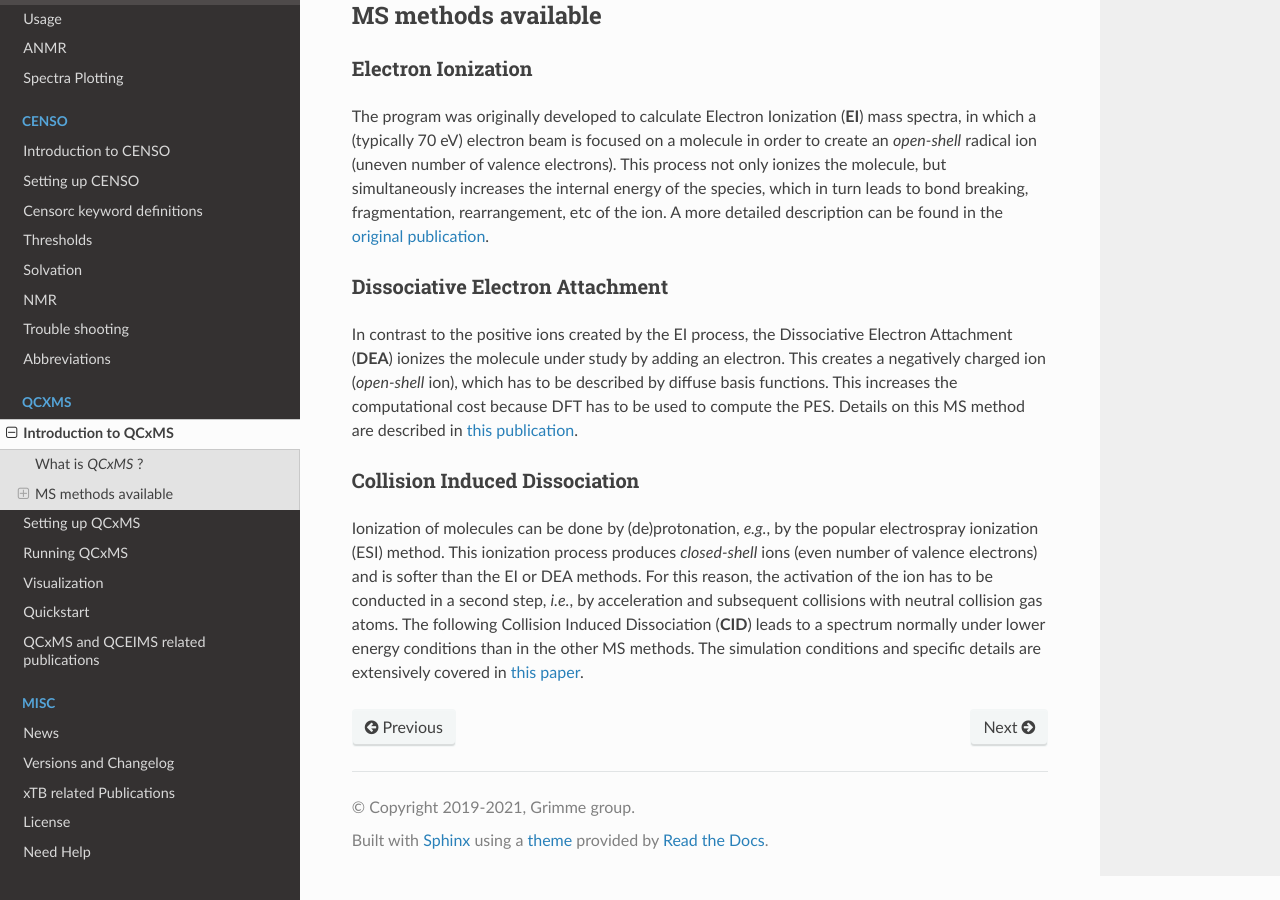
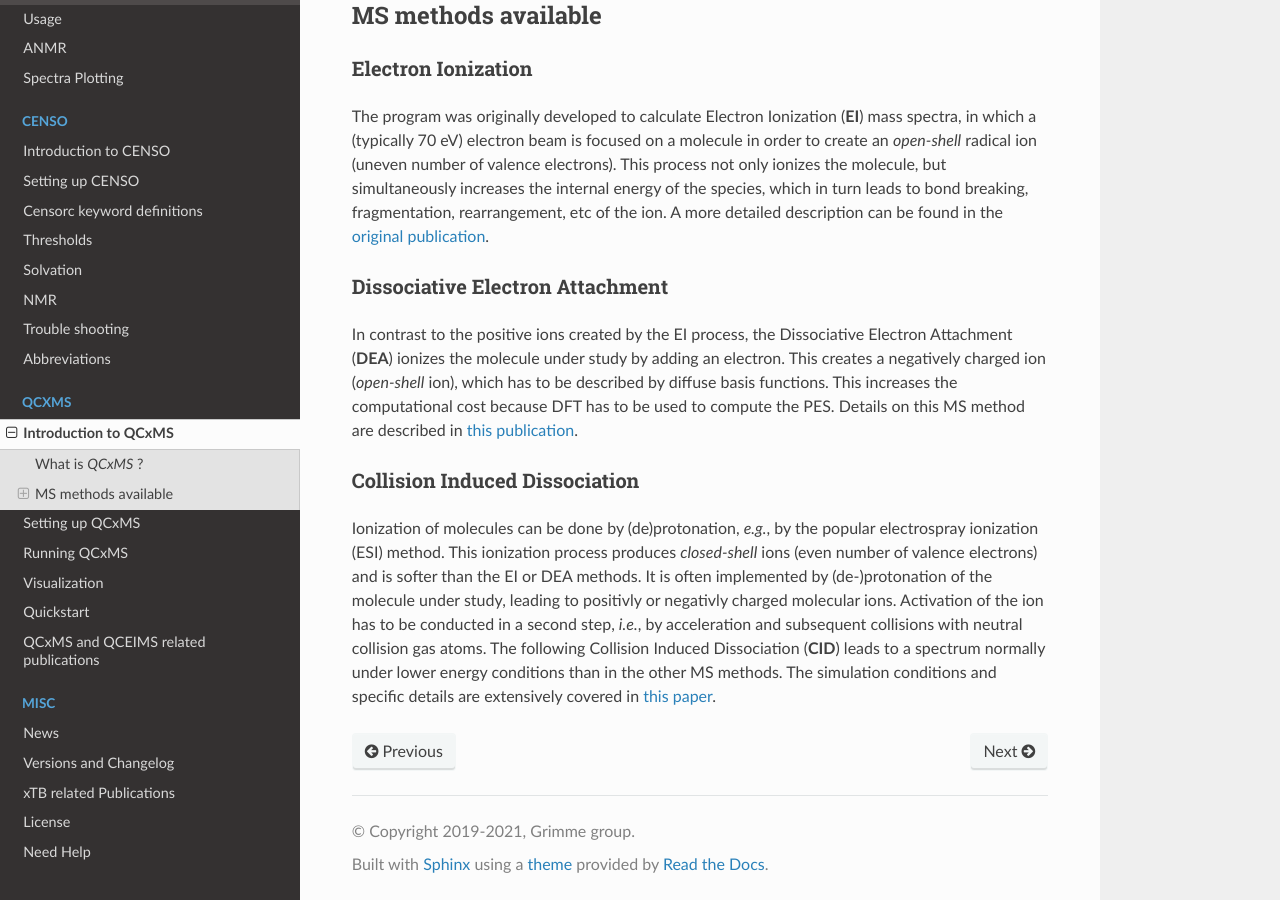
Before and after one commit to grimme-lab/xtb_docs, a Sphinx documentation site: the page built from source/qcxms_doc/qcxms.rst, in a window 1280 px wide and 900 px high, scrolled down 623 px. Built offline with Sphinx 7.4.7 and the Read the Docs theme 2.0.0, drawn with Linux system fonts in a browser that asks for light colours; pages that are not in the unit, such as notebooks, are missing from menus.

```diff
--- a/source/qcxms_doc/qcxms.rst
+++ b/source/qcxms_doc/qcxms.rst
@@ -48,9 +48,11 @@
 
 Ionization of molecules can be done by (de)protonation, *e.g.*, by the popular electrospray ionization (ESI) method.
 This ionization process produces *closed-shell* ions (even number of valence electrons) and is softer than the EI or DEA methods.
-For this reason, the activation of the ion has to be conducted in a second step, *i.e.*, by acceleration and
-subsequent collisions with neutral collision gas atoms. The following Collision Induced Dissociation (**CID**) leads to
-a spectrum normally under lower energy conditions than in the other MS methods. The simulation conditions and
-specific details are extensively covered in `this paper`_.
+It is often implemented by (de-)protonation of the molecule under study, leading to positivly or negativly charged
+molecular ions.
+Activation of the ion has to be conducted in a second step, *i.e.*, by acceleration and subsequent collisions with neutral collision gas atoms.
+The following Collision Induced Dissociation (**CID**) leads to a spectrum normally under lower energy conditions than in
+the other MS methods.
+The simulation conditions and specific details are extensively covered in `this paper`_.
 
 .. _this paper: https://doi.org/10.1021/jasms.1c00098
--- a/source/qcxms_doc/qcxms_run.rst
+++ b/source/qcxms_doc/qcxms_run.rst
@@ -207,6 +207,8 @@
 +-----------------------------+-------------------------------+----------------------+--------------------+
 | collsec *<int> <int> <int>* | number of fragmentations      | 0 0 0                | *<integer>*        |
 +-----------------------------+-------------------------------+----------------------+--------------------+
+| dist *<int>*                | number of steps until coll    | minimum 10 steps     | *<integer>*        |
++-----------------------------+-------------------------------+----------------------+--------------------+
 
 The center-of-mass energy (``ecom``) is a mass reduced value, defined as:
 
```
Also changed, not shown: other parts of source/qcxms_doc/qcxms_run.rst (+1 -1 lines), source/qcxms_doc/qcxms_plot.rst (+4 -4 lines).
